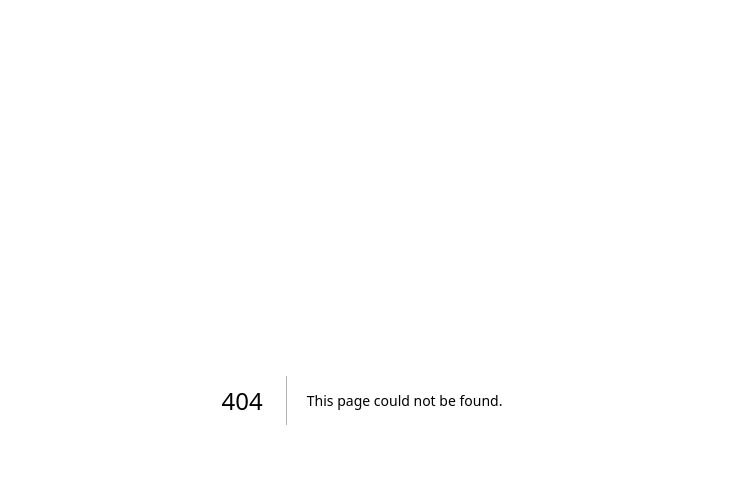
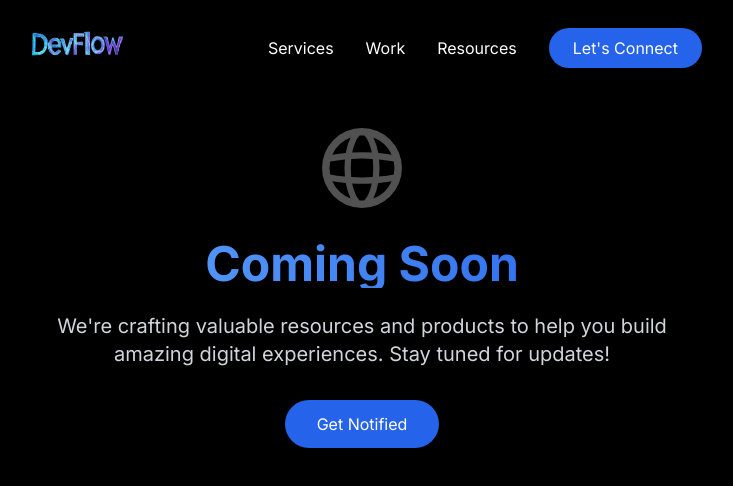
Before and after one commit to jsa498/DevFlow, a Next.js app: page /resources in a window 1280 px wide. Before the commit this address had no page. Shown: the top 486 px of the page, without its empty margins (278-1011 px from the left). Built offline with nearby package versions, Linux system fonts and the light colour scheme; a web font is replaced by a local one.

Commit message:
Add Resources page with coming soon message and fix navbar implementation

```diff
--- a/src/app/page.tsx
+++ b/src/app/page.tsx
@@ -6,6 +6,42 @@ import Navbar from '@/components/Navbar';
 import { useRef } from 'react';
 import ConsultationCTA from '@/components/ConsultationCTA';
 import Footer from '@/components/Footer';
+
+const services = [
+  {
+    title: "Custom Website Development",
+    description: "Modern, responsive websites built with cutting-edge technologies",
+    icon: "🌐",
+  },
+  {
+    title: "Mobile App Development",
+    description: "Native and cross-platform mobile applications",
+    icon: "📱",
+  },
+  {
+    title: "Cloud Solutions",
+    description: "Scalable cloud infrastructure and solutions",
+    icon: "☁️",
+  },
+];
+
+const works = [
+  {
+    title: "Project 1",
+    description: "Coming Soon",
+    image: "/placeholder-project.jpg",
+  },
+  {
+    title: "Project 2",
+    description: "Coming Soon",
+    image: "/placeholder-project.jpg",
+  },
+  {
+    title: "Project 3",
+    description: "Coming Soon",
+    image: "/placeholder-project.jpg",
+  },
+];
 
 export default function Home() {
   const sectionRef = useRef(null);
--- /dev/null
+++ b/src/app/resources/page.tsx
@@ -0,0 +1,68 @@
+'use client';
+
+import { motion } from 'framer-motion';
+import Link from 'next/link';
+import Image from 'next/image';
+import Navbar from '@/components/Navbar';
+
+export default function Resources() {
+  return (
+    <main className="flex min-h-screen flex-col items-center bg-black text-white">
+      <Navbar />
+      <div className="w-full max-w-2xl mx-auto text-center mt-32 px-4">
+        <motion.div
+          initial={{ opacity: 0, y: 20 }}
+          animate={{ opacity: 1, y: 0 }}
+          transition={{ duration: 0.8 }}
+        >
+          <motion.div
+            initial={{ scale: 0.8 }}
+            animate={{ scale: 1 }}
+            transition={{ duration: 0.5, delay: 0.3 }}
+            className="mb-8"
+          >
+            <Image
+              src="/globe.svg"
+              alt="Resources"
+              width={80}
+              height={80}
+              className="mx-auto opacity-80"
+            />
+          </motion.div>
+
+          <motion.h1
+            className="text-4xl sm:text-5xl font-bold mb-6 bg-gradient-to-r from-blue-400 to-blue-600 bg-clip-text text-transparent"
+            initial={{ opacity: 0 }}
+            animate={{ opacity: 1 }}
+            transition={{ duration: 0.5, delay: 0.5 }}
+          >
+            Coming Soon
+          </motion.h1>
+
+          <motion.p
+            className="text-lg sm:text-xl text-gray-300 mb-8"
+            initial={{ opacity: 0 }}
+            animate={{ opacity: 1 }}
+            transition={{ duration: 0.5, delay: 0.7 }}
+          >
+            We're crafting valuable resources and products to help you build amazing digital experiences.
+            Stay tuned for updates!
+          </motion.p>
+
+          <motion.div
+            initial={{ opacity: 0, y: 20 }}
+            animate={{ opacity: 1, y: 0 }}
+            transition={{ duration: 0.5, delay: 0.9 }}
+          >
+            <Link
+              href="/contact"
+              className="inline-block bg-blue-600 hover:bg-blue-700 text-white px-8 py-3 rounded-full transition-colors duration-300"
+            >
+              Get Notified
+            </Link>
+          </motion.div>
+        </motion.div>
+      </div>
+    </main>
+  );
+}
--- a/src/app/work/[slug]/page.tsx
+++ b/src/app/work/[slug]/page.tsx
@@ -1,5 +1,7 @@
-import { Metadata } from 'next';
+'use client';
+
 import { motion } from 'framer-motion';
+import Image from 'next/image';
 import Navbar from '@/components/Navbar';
 
 // This would typically come from a CMS or database
@@ -27,22 +29,7 @@ const projectData = {
   // Add other projects here
 };
 
-type PageProps = {
-  params: { slug: string }
-}
-
-async function generateMetadata({ params }: PageProps): Promise<Metadata> {
-  const project = projectData[params.slug as keyof typeof projectData];
-
-  return {
-    title: project?.title || 'Project Not Found',
-    description: project?.clientNeeds || 'Project details',
-  };
-}
-
-export { generateMetadata };
-
-export default async function ProjectPage({ params }: PageProps) {
+export default function ProjectPage({ params }: { params: { slug: string } }) {
   const project = projectData[params.slug as keyof typeof projectData];
 
   if (!project) return <div>Project not found</div>;
@@ -54,8 +41,10 @@ export default async function ProjectPage({ params }: PageProps) {
       {/* Project Header */}
       <section className="pt-32 pb-20 px-4">
         <div className="max-w-7xl mx-auto">
-          <div
-            className="opacity-0 translate-y-5 animate-[fadeIn_0.5s_ease-out_forwards]"
+          <motion.div
+            initial={{ opacity: 0, y: 20 }}
+            animate={{ opacity: 1, y: 0 }}
+            transition={{ duration: 0.5 }}
           >
             <div className="flex flex-wrap gap-2 mb-6">
               {project.tags.map(tag => (
@@ -68,21 +57,23 @@ export default async function ProjectPage({ params }: PageProps) {
               ))}
             </div>
             <h1 className="text-4xl md:text-6xl font-bold mb-6">{project.title}</h1>
-          </div>
+          </motion.div>
         </div>
       </section>
 
       {/* Client Needs */}
       <section className="py-20 px-4">
         <div className="max-w-7xl mx-auto">
-          <div
-            className="opacity-0 translate-y-5 animate-[fadeIn_0.5s_ease-out_forwards]"
+          <motion.div
+            initial={{ opacity: 0, y: 20 }}
+            whileInView={{ opacity: 1, y: 0 }}
+            viewport={{ once: true }}
           >
             <h2 className="text-3xl font-bold mb-8">What client was looking for</h2>
             <p className="text-gray-400 text-lg max-w-3xl">
               {project.clientNeeds}
             </p>
-          </div>
+          </motion.div>
         </div>
       </section>
 
```
